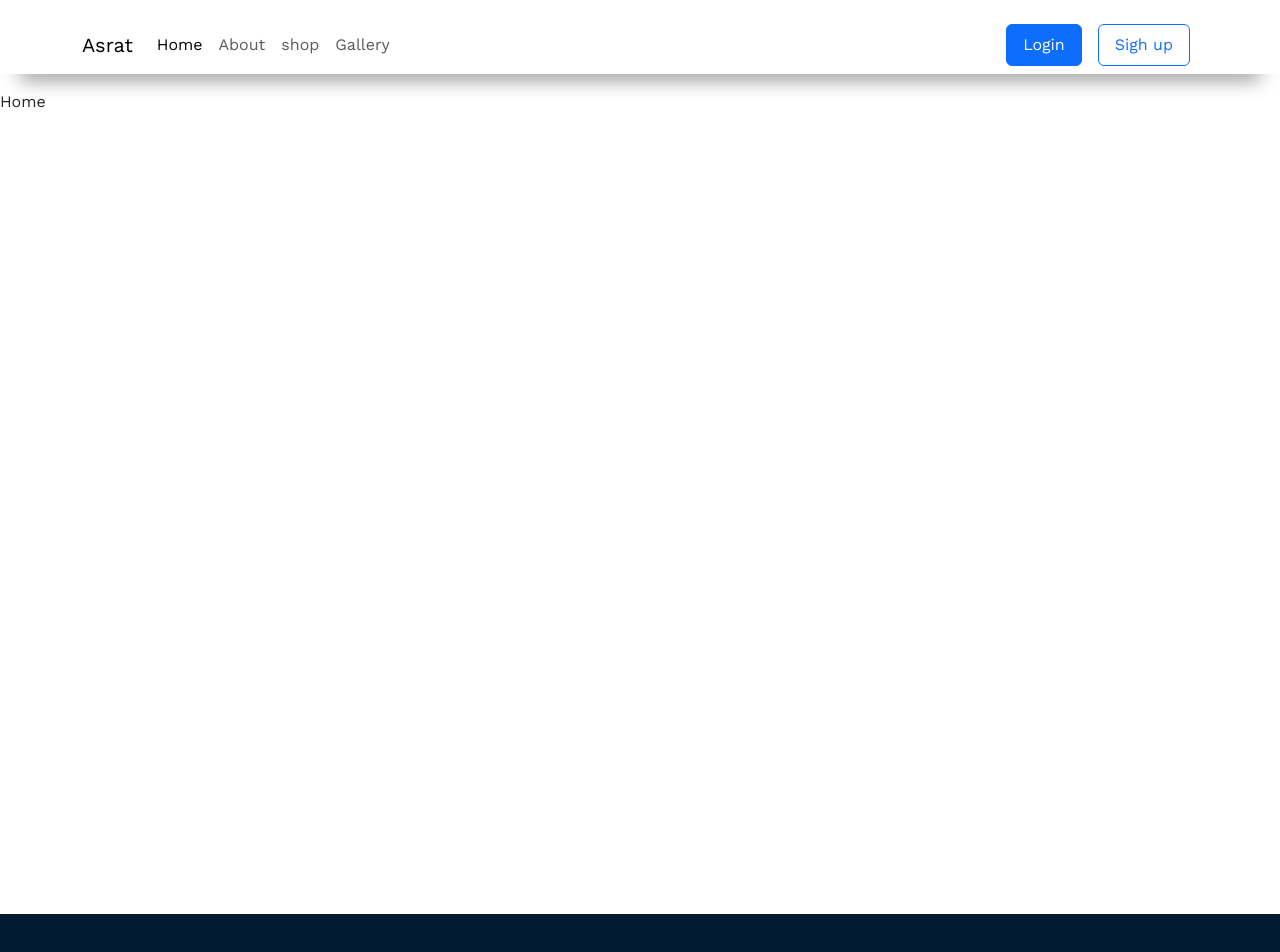
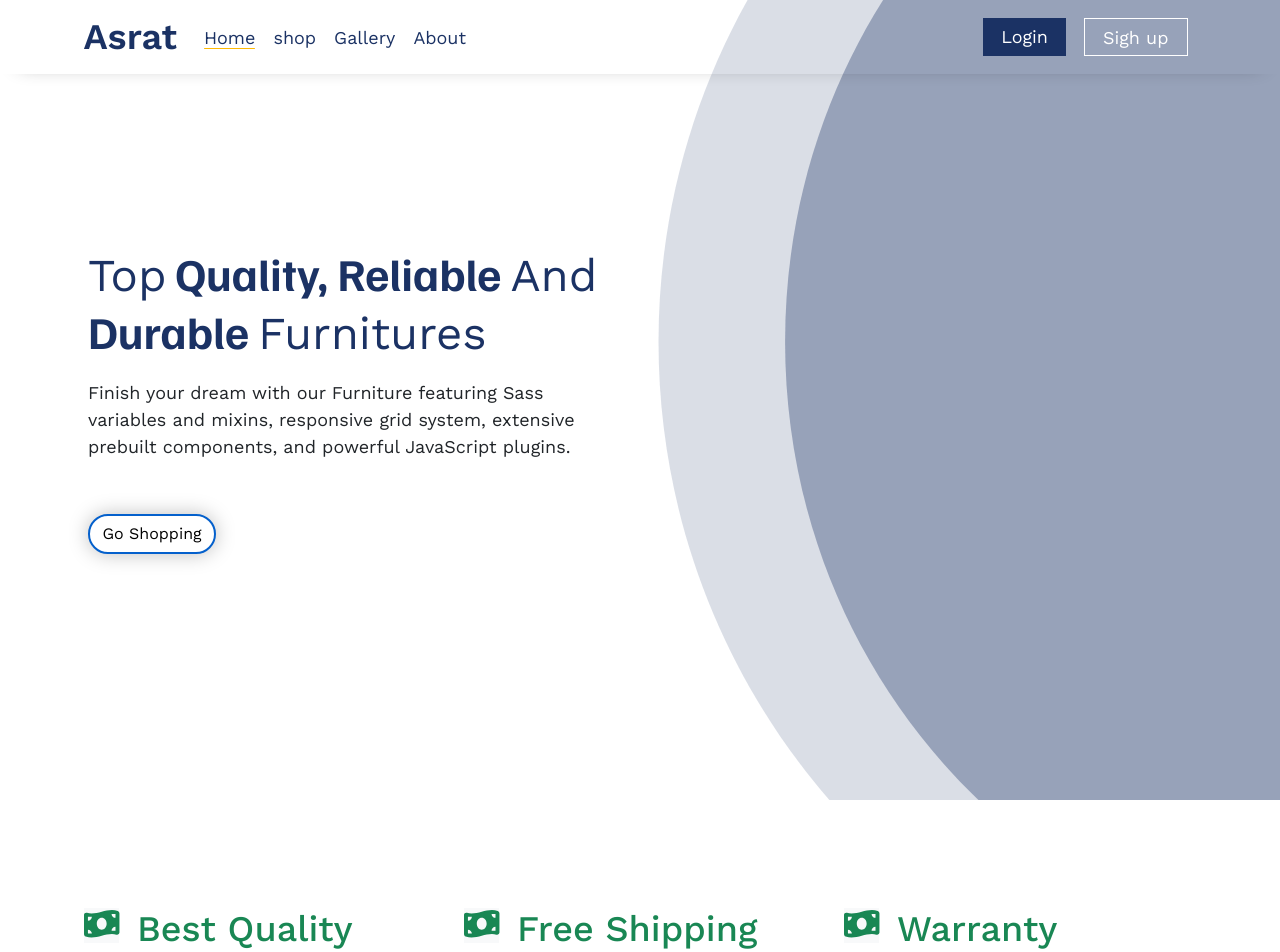
Before and after one commit to kiyakebe/asrat-funiture-v0, a React (Vite) app: page / in a window 1280 px wide. Shown: the top 952 px of the page. Built offline with nearby package versions, Linux system fonts and the light colour scheme.

Commit message:
finished: hero and benefits section

```diff
--- /dev/null
+++ b/src/components/Home/1_Hero/Hero.tsx
@@ -0,0 +1,31 @@
+import styles from "../style.module.css";
+
+const Hero = () => {
+  return (
+    <div className={` ${styles.hero_slide_container}`}>
+      <div className={`container-lg px-3 h-100 `}>
+
+        <div className="row h-100 flex-lg-row-reverse align-items-center">
+          <div className="col-10 col-sm-8 col-lg-6"></div>
+          <div className={`col-lg-6 ${styles.hero_description}`}>
+            <h2 className={`mb-3 ${styles.lead_head}`}>
+              <span>Top</span> Quality, Reliable <span>and</span> Durable{" "}
+              <span>Furnitures</span>
+            </h2>
+            <p className={`mb-5`}>
+              Finish your dream with our Furniture featuring Sass variables and
+              mixins, responsive grid system, extensive prebuilt components, and
+              powerful JavaScript plugins.
+            </p>
+            <button type="button" className={` ${styles.hero_ripple} `}>
+              Go Shopping
+            </button>
+          </div>
+        </div>
+
+      </div>
+    </div>
+  );
+};
+
+export default Hero;
--- /dev/null
+++ b/src/components/Home/2_Benefits/Benefits.tsx
@@ -0,0 +1,58 @@
+import { FontAwesomeIcon } from "@fortawesome/react-fontawesome";
+import { faMoneyBillWave } from "@fortawesome/free-solid-svg-icons";
+
+const Benefits = () => {
+  return (
+    <div className="container-md py-5" id="hanging-icons">
+      <div className="row g-4 py-5 row-cols-1 row-cols-lg-3">
+        <div className="col d-flex align-items-start">
+          <div className="icon-square bg-light text-dark flex-shrink-0 me-3">
+            <FontAwesomeIcon
+              icon={faMoneyBillWave}
+              className="text-success fs-3"
+            />
+          </div>
+          <div>
+            <h2 className="text-success medium-italic">Best Quality</h2>
+            <p className="paragraph">
+              Lorem ipsum dolor sit amet consectetur, adipisicing elit. Odit
+              voluptatibus asperiores perferendis nobis rem a.
+            </p>
+          </div>
+        </div>
+        <div className="col d-flex align-items-start">
+          <div className="icon-square bg-light text-dark flex-shrink-0 me-3">
+            <FontAwesomeIcon
+              icon={faMoneyBillWave}
+              className="text-success fs-3"
+            />
+          </div>
+          <div>
+            <h2 className="text-success medium-italic">Free Shipping</h2>
+            <p className="paragraph">
+              Lorem ipsum dolor sit amet consectetur adipisicing elit. Optio sit
+              dolor magni consequuntur asperiores molestias!
+            </p>
+          </div>
+        </div>
+        <div className="col d-flex align-items-start">
+          <div className="icon-square bg-light text-dark flex-shrink-0 me-3">
+            <FontAwesomeIcon
+              icon={faMoneyBillWave}
+              className="text-success fs-3"
+            />
+          </div>
+          <div>
+            <h2 className="text-success medium-italic">Warranty</h2>
+            <p className="paragraph">
+              Lorem ipsum dolor sit amet consectetur adipisicing elit. Nobis
+              voluptatibus quam vero alias commodi nostrum?
+            </p>
+          </div>
+        </div>
+      </div>
+    </div>
+  );
+};
+
+export default Benefits;
--- /dev/null
+++ b/src/components/Home/style.module.css
@@ -0,0 +1,50 @@
+
+.hero_slide_container{
+  height: 100vh;
+  width: 100%;
+  background-image: url(../../assets/bg/bg.svg);
+  background-size: cover;
+}
+
+.hero_description .lead_head{
+  font-size: calc(2vw + 20px);
+  font-family: 'familjen-grotesk', sans-serif;
+
+  font-weight: 700;
+  text-transform: capitalize;
+  color: var(--cl-primary);
+}
+
+.hero_description .hero_ripple {
+  position: relative;
+  font-size: 16px;
+  height: 2.5em;
+  width: 8em;
+  border: 2px solid #0460CC;
+  border-radius: 20px;
+  background: #FFFFFF;
+  box-shadow: 0 0 20px 0 rgba(0, 0, 0, 0.25);
+}
+.hero_description .hero_ripple::before{
+  opacity: 0;
+  position: absolute;
+  content: "";
+  top: 0;
+  bottom: 0;
+  right: 0;
+  left: 0;
+  background: #0460CC;
+  border-radius: 20px;
+  animation: ripple 2s cubic-bezier(0.65, 0, 0.34, 1) infinite;
+  z-index: -1;
+}
+@keyframes ripple {
+  from {
+      opacity: 1;
+      transform: scale3d(0.75, 0.75, 1);
+  }
+  to {
+      opacity: 0;
+      transform: scale3d(1.5, 2, 1);
+  }
+}
--- a/src/components/Layout/1_Header/Header.tsx
+++ b/src/components/Layout/1_Header/Header.tsx
@@ -1,26 +1,28 @@
+import { useState } from "react";
 import { NavLink } from "react-router-dom";
 import style from "./style.module.css";
-import { useState } from "react";
+
+import profile from "../../../assets/profile/user.jpg";
 
 const ProfileDropdown = () => {
   return (
-    <div className="dropdown text-end bg- ">
+    <div className={`dropdown text-end ${style.drop_down}`}>
       <a
         href="#"
         className="d-block link-dark text-decoration-none dropdown-toggle"
-        id="dropdownUser1"
+        id="useProfile"
         data-bs-toggle="dropdown"
-        aria-expanded="false"
+        aria-expanded="true"
       >
         <img
-          src="https://github.com/mdo.png"
+          src={profile}
           alt="mdo"
           width="32"
           height="32"
           className="rounded-circle"
         />
       </a>
-      <ul className="dropdown-menu text-small" aria-labelledby="dropdownUser1">
+      <ul className="dropdown-menu text-small" aria-labelledby="useProfile">
         <li>
           <a className="dropdown-item" href="/profile">
             Profile
@@ -35,11 +37,7 @@ const ProfileDropdown = () => {
           <hr className="dropdown-divider" />
         </li>
         <li>
-          <button
-            // onClick={() => setIsLodegin(!islogedin)}
-            type="button"
-            className="btn btn-outline-primary w-100"
-          >
+          <button type="button" className="btn btn-outline-primary w-100">
             Sign out
           </button>
         </li>
@@ -50,16 +48,16 @@ const ProfileDropdown = () => {
 
 const LoginButton = () => {
   return (
-    <div className="d-flex justify-content-start justify-content-md-end">
+    <div className="d-flex justify-content-start justify-content-md-end ">
       <NavLink
         to="/login"
-        className=" col-6 flex-shrink-1 col-md-auto px-3 py-2 mx-2 btn btn-primary"
+        className={`col-6 flex-shrink-1 col-md-auto px-3 py-1 mx-2 ${style.auth_btn} ${style.btn_login}`}
       >
         Login
       </NavLink>
       <NavLink
         to="/signup"
-        className=" col-6 flex-shrink-1 col-md-auto  px-3 py-2 mx-2 btn btn-outline-primary"
+        className={`col-6 flex-shrink-1 col-md-auto px-3 py-1 mx-2 ${style.auth_btn} ${style.btn_signup}`}
       >
         Sigh up
       </NavLink>
@@ -72,11 +70,11 @@ const Header = () => {
 
   return (
     <nav
-      className={`navbar navbar-expand-md navbar-light my-3 ${style.nav}`}
+      className={`navbar navbar-expand-md navbar-light py-1 position-fixed w-100 ${style.nav}`}
       aria-label="Second navbar example"
     >
       <div className="container-md">
-        <a className="navbar-brand" href="#">
+        <a className={`navbar-brand fs-2 ${style.brand}`} href="#">
           Asrat
         </a>
         <button
@@ -97,23 +95,24 @@ const Header = () => {
         >
           <ul className="navbar-nav me-auto">
             <li className="nav-item">
-              <NavLink className="nav-link" to="/">
+              <NavLink className={style.links} to="/">
                 Home
               </NavLink>
             </li>
+
             <li className="nav-item">
-              <NavLink className="nav-link" to="/about">
-                About
-              </NavLink>
-            </li>
-            <li className="nav-item">
-              <NavLink className="nav-link" to="/shop">
+              <NavLink className={style.links} to="/shop">
                 shop
               </NavLink>
             </li>
             <li className="nav-item">
-              <NavLink className="nav-link" to="/gallery">
+              <NavLink className={style.links} to="/gallery">
                 Gallery
+              </NavLink>
+            </li>
+            <li className="nav-item">
+              <NavLink className={style.links} to="/about">
+                About
               </NavLink>
             </li>
           </ul>
--- a/src/components/Layout/1_Header/style.module.css
+++ b/src/components/Layout/1_Header/style.module.css
@@ -4,8 +4,12 @@
     font-weight: 400;
 } */
 .nav {
-  box-shadow: rgba(0, 0, 0, 0.45) 0px 25px 20px -20px;
+  box-shadow: rgba(0, 0, 0, 0.45) 0px 10px 20px -20px;
   z-index: 12;
+}
+.brand{
+  font-weight: 600;
+  color: var(--cl-primary);
 }
 .toggler_btn:focus,
 .toggler_btn{
@@ -13,3 +17,26 @@
   border: none;
   box-shadow: unset;
 }
+.drop_down{
+  min-width: 10rem;
+}
+.links{
+  color: var(--cl-primary);
+  text-decoration: none;
+  margin-inline: 0.5rem;
+}
+.auth_btn{
+  /* border-radius: 10px; */
+  text-decoration: none;
+}
+.btn_login{
+  color: white;
+  background-color: var(--cl-primary);
+}
+.btn_signup{
+  /* color: black; */
+  color: white;
+  /* color: var(--cl-primary); */
+  /* border: 1px solid var(--cl-primary); */
+  border: 1px solid white;
+}
--- a/src/components/Layout/2_Footer/4_FooterContact/FooterContact.tsx
+++ b/src/components/Layout/2_Footer/4_FooterContact/FooterContact.tsx
@@ -6,10 +6,10 @@ const FooterContact = () =>{
             <div className={`container py-4 ${style.container_label}`}>
                 <h4 className={` ${style.label_text} text-white`}>Contact</h4>
             </div>
-            <iframe src="https://www.google.com/maps/embed?pb=!1m18!1m12!1m3!1d5053.106394512714!2d38.
+            {/* <iframe src="https://www.google.com/maps/embed?pb=!1m18!1m12!1m3!1d5053.106394512714!2d38.
             921534901305876!3d8.774843317510935!2m3!1f0!2f0!3f0!3m2!1i1024!2i768!4f13.
             1!3m3!1m2!1s0x164b73c56c7fbb6b%3A0xdcb98fba7297eea7!2sBank%20Of%20Abyssinia!5e1!3m2!1sen!2set!4v1686686672341!5m2!1sen!2set"
-            style={{ border: 0}} className='map_iframe' allowFullScreen= {true} loading="lazy" referrerPolicy="no-referrer-when-downgrade"></iframe>
+            style={{ border: 0}} className='map_iframe' allowFullScreen= {true} loading="lazy" referrerPolicy="no-referrer-when-downgrade"></iframe> */}
             <h6 className="text-white dy-5"><i className="fa-solid fa-map-marked"></i> Dukem, Ethiopia</h6>
             <section className="footer-contacet">
                 <ul className="list-unstyled">
--- a/src/index.css
+++ b/src/index.css
@@ -21,11 +21,18 @@
 
 :root {
   line-height: 1.5;
-  font-size: 16px;
+  font-size: 18px;
 
-  --prim-color: #3366ff;
+  --cl-primary: #1B3264;
+  /* --cl-primary-light: #5263a0; */
+
+  --cl-secondary: #FFB902;
+  /* --cl-secondary-light: #fe8f75; */
+
+  --cl-third: #FD4344;
+
   --bg-dark: #021a31;
-  --bg-gradient: linear-gradient(30deg, rgb(43, 93, 233), #cc00ff);
+  /* --bg-gradient: linear-gradient(30deg, rgb(43, 93, 233), #cc00ff); */
 }
 
 /* :root {
@@ -46,6 +53,7 @@
   box-sizing: border-box !important;
   font-family: "work-sans";
   font-weight: 400;
+  /* color: var(--cl-primary) !important; */
 }
 html,
 body {
@@ -57,3 +65,19 @@ input :focus {
   outline: none !important;
   box-shadow: none !important;
 }
+
+.active{
+  position: relative;
+  transform: translateX(-0.6rem);
+  margin-bottom: 1rem;
+  scale: 0.5;
+}
+.active::before{
+  content: '';
+  position: absolute;
+  width: 100%;
+  height: 0.1rem;
+  bottom: -0.1rem;
+  border-radius: 10px;
+  background-color: var(--cl-secondary);
+}
--- a/src/pages/Home.tsx
+++ b/src/pages/Home.tsx
@@ -1,8 +1,13 @@
+import Hero from "../components/Home/1_Hero/Hero";
+import Benefits from "../components/Home/2_Benefits/Benefits";
 
 const Home = () => {
   return (
-    <div>Home</div>
-  )
-}
+    <>
+      <Hero />
+      <Benefits />
+    </>
+  );
+};
 
-export default Home
+export default Home;
```
Also changed, not shown: src/components/Home/3_Experience/Experience.tsx (added, +8 -0 lines), src/components/Home/4_Process/Process.tsx (added, +8 -0 lines), src/components/Home/5_Subscribe/Subscribe.tsx (added, +8 -0 lines), src/assets/profile/user.jpg (added).
